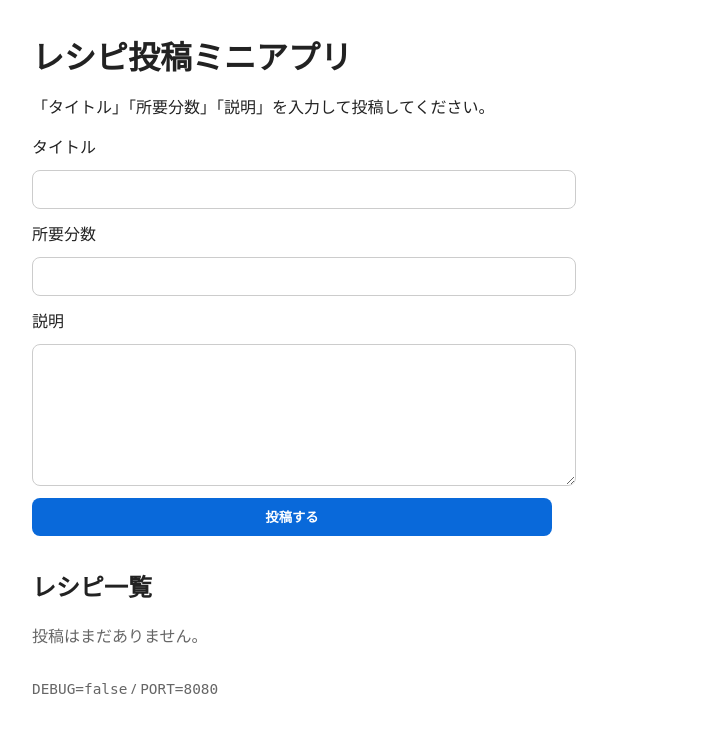
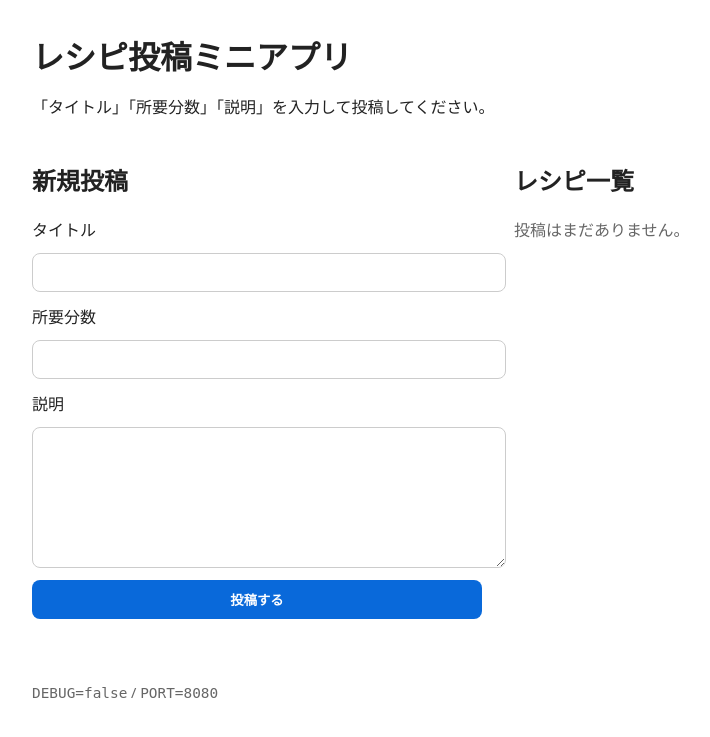
Before and after one commit to hiroyuki-okamoto830/udemy_final_task, a Flask app: page / in a window 1280 px wide. Shown: the top 737 px of the page, without its empty margins (0-710 px from the left). Run offline with Flask 3, Linux system fonts and the light colour scheme; some libraries are stand-ins or nearby versions.

Commit message:
ページレイアウト変更

```diff
--- a/static/style.css
+++ b/static/style.css
@@ -1,3 +1,4 @@
+/* 既存スタイル（そのまま） */
 body {
   font-family: system-ui, -apple-system, Segoe UI, Roboto, "Helvetica Neue", Arial, "Noto Sans JP", sans-serif;
   margin: 2rem;
@@ -25,10 +26,30 @@ h1 {
   margin: 1rem 0;
 }
 
+/* ▼▼ 2カラムコンテナ ▼▼ */
+.container {
+  display: flex;
+  gap: 2rem;
+  margin-top: 1.5rem;
+}
+
+/* 左右のカラム */
+.column {
+  flex: 1;
+}
+
+.left {
+  max-width: 450px;
+}
+
+.right {
+  flex: 1.5;
+}
+
+/* ▼フォーム周り */
 form {
   display: grid;
   gap: 0.75rem;
-  max-width: 520px;
   margin: 1rem 0 2rem;
 }
 
@@ -58,6 +79,7 @@ textarea {
   background: #0757b3;
 }
 
+/* ▼レシピカード */
 .list {
   margin-top: 1rem;
 }
@@ -80,8 +102,16 @@ textarea {
   color: #666;
 }
 
+/* ▼フッター */
 footer {
   margin-top: 2rem;
   color: #666;
   font-size: 0.9rem;
 }
+
+/* ▼レスポンシブ対応：スマホでは縦並び */
+@media (max-width: 800px) {
+  .container {
+    flex-direction: column;
+  }
+}
--- a/templates/index.html
+++ b/templates/index.html
@@ -27,6 +27,12 @@
     </div>
   {% endif %}
 
+  <!-- ▼▼ 2カラムレイアウト開始 ▼▼ -->
+  <div class="container">
+    <!-- 左：投稿フォーム -->
+    <div class="column left">
+      <h2>新規投稿</h2>
+
       <form method="post" action="{{ url_for('index') }}">
         <label>タイトル</label>
         <input name="title" type="text" maxlength="200" required value="{{ form_values.title }}">
@@ -39,8 +45,12 @@
 
         <button class="btn" type="submit">投稿する</button>
       </form>
+    </div>
 
+    <!-- 右：レシピ一覧 -->
+    <div class="column right">
       <h2>レシピ一覧</h2>
+
       <div class="list">
         {% if recipes %}
           {% for r in recipes %}
@@ -58,6 +68,9 @@
           <div class="empty">投稿はまだありません。</div>
         {% endif %}
       </div>
+    </div>
+  </div>
+  <!-- ▲▲ 2カラムレイアウト終了 ▲▲ -->
 
   <footer>
     <code>DEBUG={{ debug|lower }}</code> / <code>PORT={{ port }}</code>
```
Lines whose indentation alone changed are shown as unchanged.
